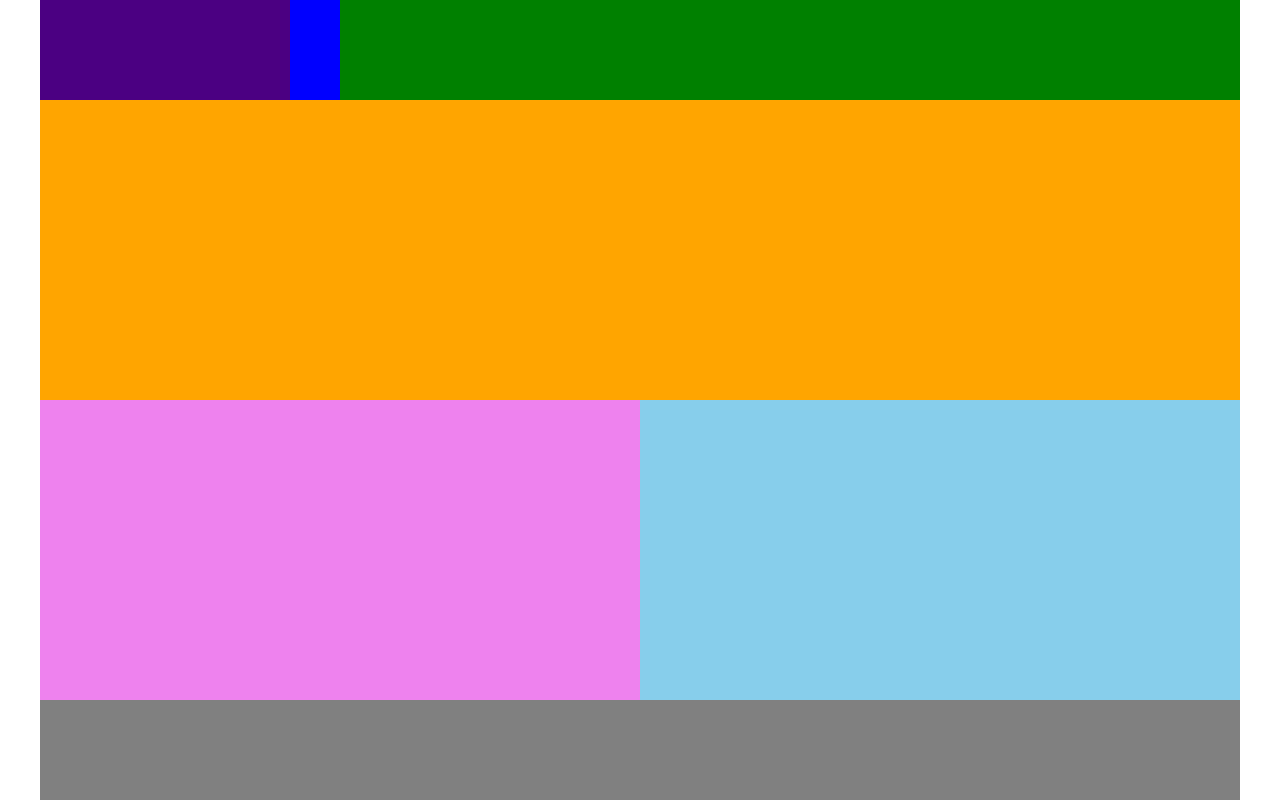
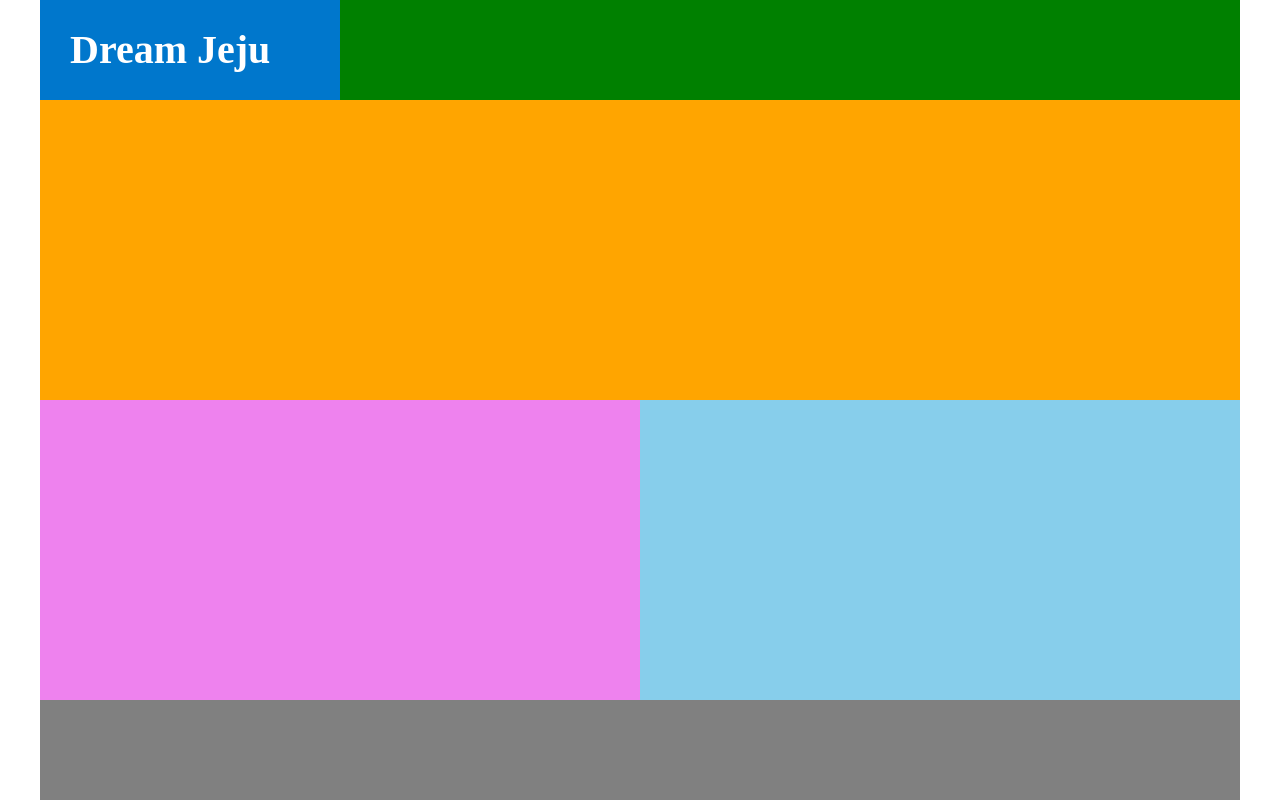
Before and after one commit to junho100/Doit_html_css_js_cloneCoding, a plain HTML site: page index.html in a window 1280 px wide. Drawn offline with Linux system fonts and the light colour scheme.

Commit message:
get image and logo

```diff
--- a/index.html
+++ b/index.html
@@ -10,7 +10,9 @@
     <div id = "container">
         <header>
             <div id = "logo">
-
+                <a href = "index.html">
+                    <h1>Dream Jeju</h1>
+                </a>
             </div>
             <nav>
 
--- a/style/style.css
+++ b/style/style.css
@@ -10,13 +10,14 @@
 header{
     width : 100%;
     height : 100px;
-    background-color: blue;
+    background-color: #07c;
 }
 #logo{
     float : left;
     width : 250px;
     height : 100px;
-    background-color: indigo;
+    line-height: 100px;
+    padding-left : 30px;
 }
 nav{
     float : right;
@@ -52,3 +53,11 @@ footer{
     height : 100px;
     background-color: gray;
 }
+a{
+    text-decoration: none;
+}
+#logo h1{
+    font-weight: 700;
+    font-size : 40px;
+    color : #fff
+}
```
Also changed, not shown: images/icon-1.jpg (added), images/icon-2.jpg (added), images/icon-3.jpg (added), images/img-1.jpg (added), images/img-2.jpg (added), images/img-3.jpg (added), images/photo-1.jpg (added), images/photo-2.jpg (added), images/photo-3.jpg (added), images/sns-1.png (added), images/sns-2.png (added), images/sns-3.png (added).
